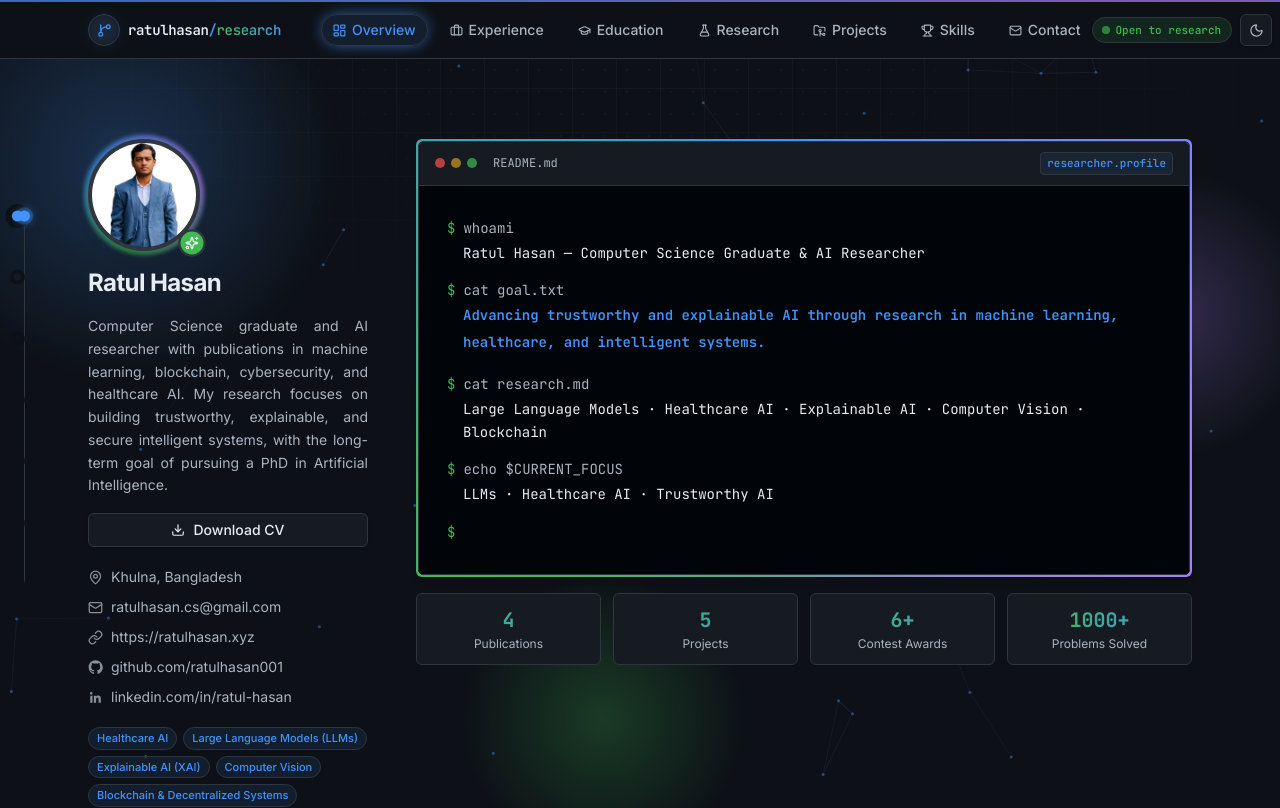
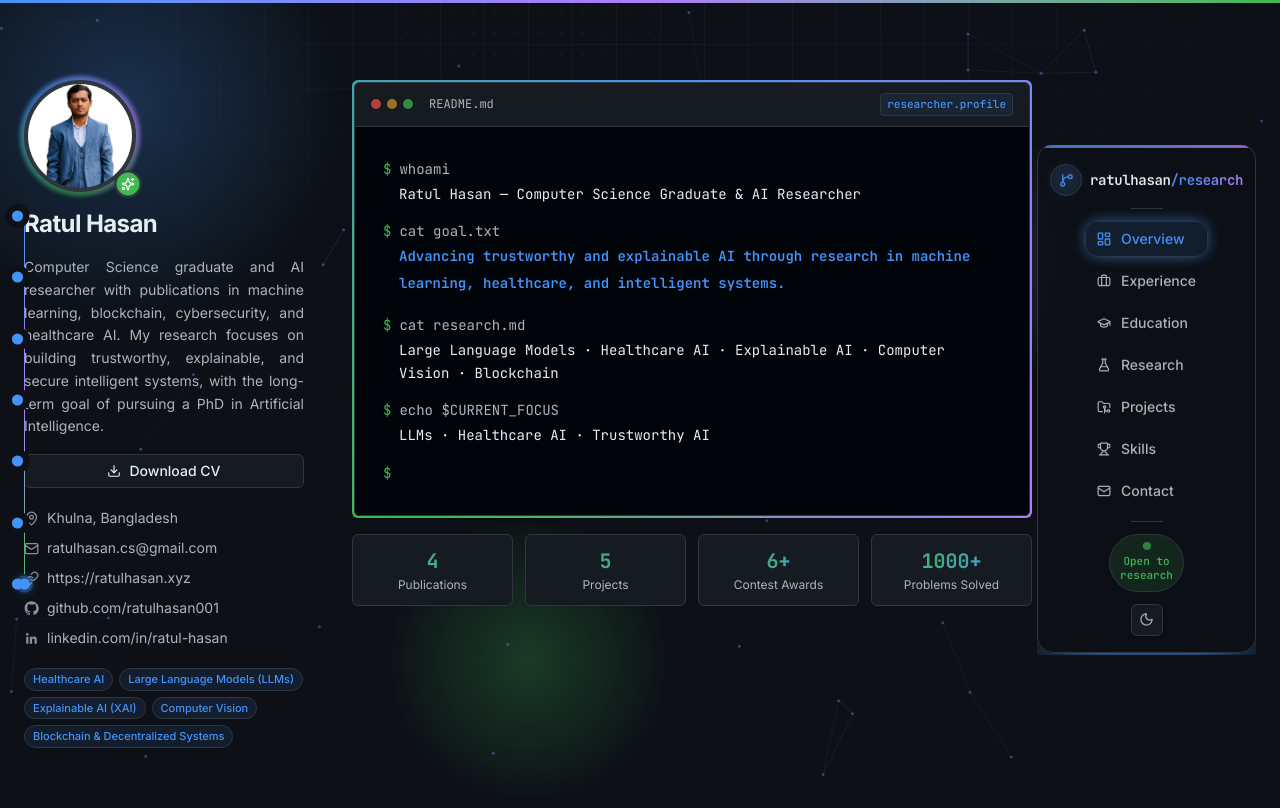
Before and after one commit to ratulhasan001/portfolio, a Next.js app: page / in a window 1280 px wide. Shown: the top 808 px of the page. Built offline with nearby package versions, Linux system fonts and the light colour scheme.

Commit message:
new navbar design

```diff
--- a/src/app/page.tsx
+++ b/src/app/page.tsx
@@ -16,7 +16,7 @@ export default function Home() {
       <ScrollProgress />
       <ScrollRail />
       <Nav />
-      <main className="flex-1">
+      <main className="flex-1 lg:pr-56">
         <Hero />
         <SectionConnector />
         <ExperienceSection />
--- a/src/components/nav.tsx
+++ b/src/components/nav.tsx
@@ -17,6 +17,7 @@ import {
   Sparkles,
 } from "lucide-react";
 import { smoothScrollToId } from "@/lib/scroll";
+import { getBootDelay } from "@/lib/boot-delay";
 
 const links = [
   { href: "#overview", label: "Overview", icon: LayoutDashboard },
@@ -28,17 +29,67 @@ const links = [
   { href: "#contact", label: "Contact", icon: Mail },
 ];
 
+function Logo({ compact = false }: { compact?: boolean }) {
+  return (
+    <a
+      href="#overview"
+      onClick={(e) => {
+        e.preventDefault();
+        smoothScrollToId("#overview");
+      }}
+      className="group flex items-center gap-2 font-semibold text-fg-default"
+    >
+      <motion.span
+        whileHover={{ rotate: -14, scale: 1.12 }}
+        transition={{ type: "spring", stiffness: 300, damping: 15 }}
+        className="relative flex h-8 w-8 items-center justify-center rounded-full border border-border-default bg-canvas-subtle"
+      >
+        <motion.span
+          aria-hidden
+          animate={{ opacity: [0.5, 1, 0.5], scale: [1, 1.15, 1] }}
+          transition={{ duration: 2.4, repeat: Infinity, ease: "easeInOut" }}
+          className="absolute inset-0 rounded-full bg-accent/20 blur-[6px]"
+        />
+        <GitBranch size={15} className="relative text-accent" />
+      </motion.span>
+      {!compact && (
+        <span className="mono text-sm tracking-tight">
+          ratulhasan<span className="text-accent">/</span>
+          <span className="gradient-text font-semibold">research</span>
+        </span>
+      )}
+    </a>
+  );
+}
+
+function OpenBadge({ vertical = false }: { vertical?: boolean }) {
+  return (
+    <div
+      className={`mono flex shrink-0 items-center gap-1.5 whitespace-nowrap rounded-full border border-success/30 bg-success-subtle px-2.5 py-1 text-[11px] font-medium text-success ${
+        vertical ? "flex-col py-2 text-center leading-tight" : ""
+      }`}
+    >
+      <motion.span
+        animate={{ scale: [1, 1.5, 1], opacity: [1, 0.5, 1] }}
+        transition={{ duration: 1.6, repeat: Infinity, ease: "easeInOut" }}
+        className="h-1.5 w-1.5 shrink-0 rounded-full bg-success"
+      />
+      {vertical ? (
+        <span>
+          Open to
+          <br />
+          research
+        </span>
+      ) : (
+        "Open to research"
+      )}
+    </div>
+  );
+}
+
 export function Nav() {
   const [active, setActive] = useState("#overview");
-  const [scrolled, setScrolled] = useState(false);
   const [mobileOpen, setMobileOpen] = useState(false);
-
-  useEffect(() => {
-    const onScroll = () => setScrolled(window.scrollY > 8);
-    onScroll();
-    window.addEventListener("scroll", onScroll);
-    return () => window.removeEventListener("scroll", onScroll);
-  }, []);
 
   useEffect(() => {
     const sections = links
@@ -60,61 +111,29 @@ export function Nav() {
     return () => observer.disconnect();
   }, []);
 
+  const bootDelay = getBootDelay(1.6);
+
   return (
+    <>
+      {/* Desktop: floating vertical bar on the right */}
       <motion.header
-      animate={{
-        marginLeft: scrolled ? 14 : 0,
-        marginRight: scrolled ? 14 : 0,
-        marginTop: scrolled ? 10 : 0,
-        borderRadius: scrolled ? 20 : 0,
-        y: scrolled ? [0, -4, 0] : 0,
-      }}
-      transition={{
-        marginLeft: { type: "spring", stiffness: 260, damping: 24 },
-        marginRight: { type: "spring", stiffness: 260, damping: 24 },
-        marginTop: { type: "spring", stiffness: 260, damping: 24 },
-        borderRadius: { type: "spring", stiffness: 260, damping: 24 },
-        y: scrolled
-          ? { duration: 3.2, repeat: Infinity, ease: "easeInOut", delay: 0.6 }
-          : { duration: 0.3 },
-      }}
-      className={`safe-top sticky top-0 z-50 overflow-hidden transition-[background-color,border-color,box-shadow] duration-500 ${
-        scrolled
-          ? "border border-accent/20 bg-canvas/85 shadow-[0_24px_48px_-20px_var(--color-accent),0_14px_30px_-14px_rgba(0,0,0,0.55)] backdrop-blur-md"
-          : "border-b border-transparent bg-canvas shadow-none"
-      }`}
+        initial={{ opacity: 0, clipPath: "inset(0% 0% 100% 0%)" }}
+        animate={{ opacity: 1, clipPath: "inset(0% 0% 0% 0%)" }}
+        transition={{ duration: 0.85, ease: [0.65, 0, 0.35, 1], delay: 0.3 + bootDelay }}
+        className="fixed right-6 top-1/2 z-50 hidden -translate-y-1/2 lg:block"
       >
-      <div className="gradient-line h-[2px] w-full opacity-70" />
+        <motion.div
+          animate={{ y: [0, -5, 0] }}
+          transition={{ duration: 3.4, repeat: Infinity, ease: "easeInOut", delay: 1.2 + bootDelay }}
+          className="flex flex-col items-center gap-1 overflow-hidden rounded-2xl border border-accent/20 bg-canvas/85 px-3 pb-4 pt-0 shadow-[0_24px_48px_-20px_var(--color-accent),0_14px_30px_-14px_rgba(0,0,0,0.55)] backdrop-blur-md"
+        >
+          <div className="gradient-line -mx-3 mb-3 h-[3px] w-[calc(100%+1.5rem)] shrink-0 opacity-80" />
 
-      <div className="mx-auto flex h-14 max-w-6xl items-center justify-between px-4 sm:px-6">
-        <a
-          href="#overview"
-          onClick={(e) => {
-            e.preventDefault();
-            smoothScrollToId("#overview");
-          }}
-          className="group flex items-center gap-2 font-semibold text-fg-default"
-        >
-          <motion.span
-            whileHover={{ rotate: -14, scale: 1.12 }}
-            transition={{ type: "spring", stiffness: 300, damping: 15 }}
-            className="relative flex h-8 w-8 items-center justify-center rounded-full border border-border-default bg-canvas-subtle"
-          >
-            <motion.span
-              aria-hidden
-              animate={{ opacity: [0.5, 1, 0.5], scale: [1, 1.15, 1] }}
-              transition={{ duration: 2.4, repeat: Infinity, ease: "easeInOut" }}
-              className="absolute inset-0 rounded-full bg-accent/20 blur-[6px]"
-            />
-            <GitBranch size={15} className="relative text-accent" />
-          </motion.span>
-          <span className="mono text-sm tracking-tight">
-            ratulhasan<span className="text-accent">/</span>
-            <span className="gradient-text font-semibold">research</span>
-          </span>
-        </a>
+          <Logo />
 
-        <nav className="hidden items-center gap-2.5 md:ml-10 md:flex">
+          <div className="my-2 h-px w-8 shrink-0 bg-border-default" />
+
+          <nav className="flex flex-col items-stretch gap-1.5">
             {links.map((link) => {
               const Icon = link.icon;
               const isActive = active === link.href;
@@ -128,13 +147,13 @@ export function Nav() {
                   }}
                   initial="rest"
                   whileHover="hover"
-                whileTap={{ scale: 0.92 }}
+                  whileTap={{ scale: 0.94 }}
                   className="group relative"
                 >
                   <motion.span
-                  variants={{ rest: { y: 0 }, hover: { y: -2 } }}
+                    variants={{ rest: { x: 0 }, hover: { x: -3 } }}
                     transition={{ type: "spring", stiffness: 420, damping: 20 }}
-                  className={`relative z-10 flex items-center gap-1.5 rounded-full px-3 py-1.5 text-sm font-medium transition-colors ${
+                    className={`relative z-10 flex items-center gap-2.5 rounded-xl px-3 py-2 text-sm font-medium transition-colors ${
                       isActive
                         ? "text-accent"
                         : "text-fg-muted group-hover:text-fg-default"
@@ -143,63 +162,62 @@ export function Nav() {
                     <motion.span
                       variants={{
                         rest: { rotate: 0, scale: 1 },
-                      hover: { rotate: -10, scale: 1.25 },
+                        hover: { rotate: -12, scale: 1.25 },
                       }}
                       transition={{ type: "spring", stiffness: 450, damping: 12 }}
-                    className="flex"
+                      className="flex shrink-0"
                     >
-                    <Icon size={13} className={isActive ? "scale-110" : ""} />
+                      <Icon size={14} className={isActive ? "scale-110" : ""} />
                     </motion.span>
-                  {link.label}
+                    <span className="whitespace-nowrap">{link.label}</span>
                   </motion.span>
 
                   {isActive && (
                     <motion.span
-                    layoutId="nav-pill"
+                      layoutId="nav-pill-vertical"
                       transition={{ type: "spring", stiffness: 380, damping: 32 }}
-                    className="absolute inset-0 rounded-full border border-accent/30 bg-accent/10 shadow-[0_0_16px_-4px_var(--color-accent)]"
+                      className="absolute inset-0 rounded-xl border border-accent/30 bg-accent/10 shadow-[0_0_16px_-4px_var(--color-accent)]"
                     />
                   )}
                   {!isActive && (
                     <motion.span
                       variants={{
-                      rest: { opacity: 0, scale: 0.8 },
+                        rest: { opacity: 0, scale: 0.85 },
                         hover: { opacity: 1, scale: 1 },
                       }}
                       transition={{ type: "spring", stiffness: 400, damping: 22 }}
-                    className="absolute inset-0 rounded-full border border-accent/20 bg-canvas-subtle shadow-[0_10px_24px_-10px_var(--color-accent)]"
+                      className="absolute inset-0 rounded-xl border border-accent/20 bg-canvas-subtle shadow-[0_10px_24px_-10px_var(--color-accent)]"
                     />
                   )}
-
-                <motion.span
-                  aria-hidden
-                  variants={{
-                    rest: { opacity: 0, y: -3, scale: 0.4 },
-                    hover: { opacity: 1, y: 0, scale: 1 },
-                  }}
-                  transition={{ type: "spring", stiffness: 500, damping: 20 }}
-                  className="absolute left-1/2 top-full z-10 mt-1 h-1 w-1 -translate-x-1/2 rounded-full bg-accent shadow-[0_0_8px_1px_var(--color-accent)]"
-                />
                 </motion.a>
               );
             })}
           </nav>
 
-        <div className="flex items-center gap-2">
-          <div className="mono hidden shrink-0 items-center gap-1.5 whitespace-nowrap rounded-full border border-success/30 bg-success-subtle px-2.5 py-1 text-[11px] font-medium text-success xl:flex">
-            <motion.span
-              animate={{ scale: [1, 1.5, 1], opacity: [1, 0.5, 1] }}
-              transition={{ duration: 1.6, repeat: Infinity, ease: "easeInOut" }}
-              className="h-1.5 w-1.5 rounded-full bg-success"
-            />
-            Open to research
+          <div className="my-2 h-px w-8 shrink-0 bg-border-default" />
+
+          <OpenBadge vertical />
+
+          <div className="mt-2">
+            <ThemeToggle />
           </div>
-          <ThemeToggle />
+        </motion.div>
+      </motion.header>
+
+      {/* Mobile / tablet: compact floating pill, top-right */}
+      <motion.header
+        initial={{ opacity: 0, clipPath: "inset(0% 0% 100% 0%)" }}
+        animate={{ opacity: 1, clipPath: "inset(0% 0% 0% 0%)" }}
+        transition={{ duration: 0.6, ease: [0.65, 0, 0.35, 1], delay: 0.3 + bootDelay }}
+        className="safe-top fixed right-4 top-4 z-50 lg:hidden"
+      >
+        <div className="flex items-center gap-2 rounded-full border border-accent/20 bg-canvas/90 py-1.5 pl-1.5 pr-2 shadow-[0_16px_32px_-16px_var(--color-accent)] backdrop-blur-md">
+          <Logo compact />
           <motion.button
             whileHover={{ scale: 1.12, y: -2 }}
             whileTap={{ scale: 0.88 }}
             transition={{ type: "spring", stiffness: 420, damping: 16 }}
-            className="flex h-8 w-8 items-center justify-center rounded-md border border-border-default text-fg-muted shadow-sm transition-[border-color,color,box-shadow] duration-300 hover:border-accent hover:text-accent hover:shadow-[0_8px_18px_-8px_var(--color-accent)] md:hidden"
+            className="flex h-8 w-8 items-center justify-center rounded-full border border-border-default text-fg-muted shadow-sm transition-[border-color,color,box-shadow] duration-300 hover:border-accent hover:text-accent hover:shadow-[0_8px_18px_-8px_var(--color-accent)]"
             onClick={() => setMobileOpen((o) => !o)}
             aria-label="Toggle menu"
           >
@@ -217,16 +235,15 @@ export function Nav() {
             </AnimatePresence>
           </motion.button>
         </div>
-      </div>
 
         <AnimatePresence>
           {mobileOpen && (
             <motion.nav
-            initial={{ height: 0, opacity: 0 }}
-            animate={{ height: "auto", opacity: 1 }}
-            exit={{ height: 0, opacity: 0 }}
-            transition={{ duration: 0.25, ease: [0.22, 1, 0.36, 1] }}
-            className="overflow-hidden border-t border-border-default bg-canvas md:hidden"
+              initial={{ opacity: 0, scale: 0.9, y: -8 }}
+              animate={{ opacity: 1, scale: 1, y: 0 }}
+              exit={{ opacity: 0, scale: 0.9, y: -8 }}
+              transition={{ type: "spring", stiffness: 380, damping: 28 }}
+              className="absolute right-0 top-full mt-2 w-64 overflow-hidden rounded-2xl border border-accent/20 bg-canvas/95 shadow-[0_24px_48px_-16px_rgba(0,0,0,0.6)] backdrop-blur-md"
             >
               <motion.div
                 initial="hidden"
@@ -235,7 +252,7 @@ export function Nav() {
                   hidden: {},
                   show: { transition: { staggerChildren: 0.05 } },
                 }}
-              className="flex flex-col gap-1 px-4 py-3"
+                className="flex flex-col gap-1 p-3"
               >
                 {links.map((link) => {
                   const Icon = link.icon;
@@ -245,7 +262,7 @@ export function Nav() {
                       key={link.href}
                       href={link.href}
                       variants={{
-                      hidden: { opacity: 0, x: -12 },
+                        hidden: { opacity: 0, x: 12 },
                         show: { opacity: 1, x: 0 },
                       }}
                       onClick={(e) => {
@@ -274,5 +291,6 @@ export function Nav() {
           )}
         </AnimatePresence>
       </motion.header>
+    </>
   );
 }
```
Lines whose indentation alone changed are shown as unchanged.
